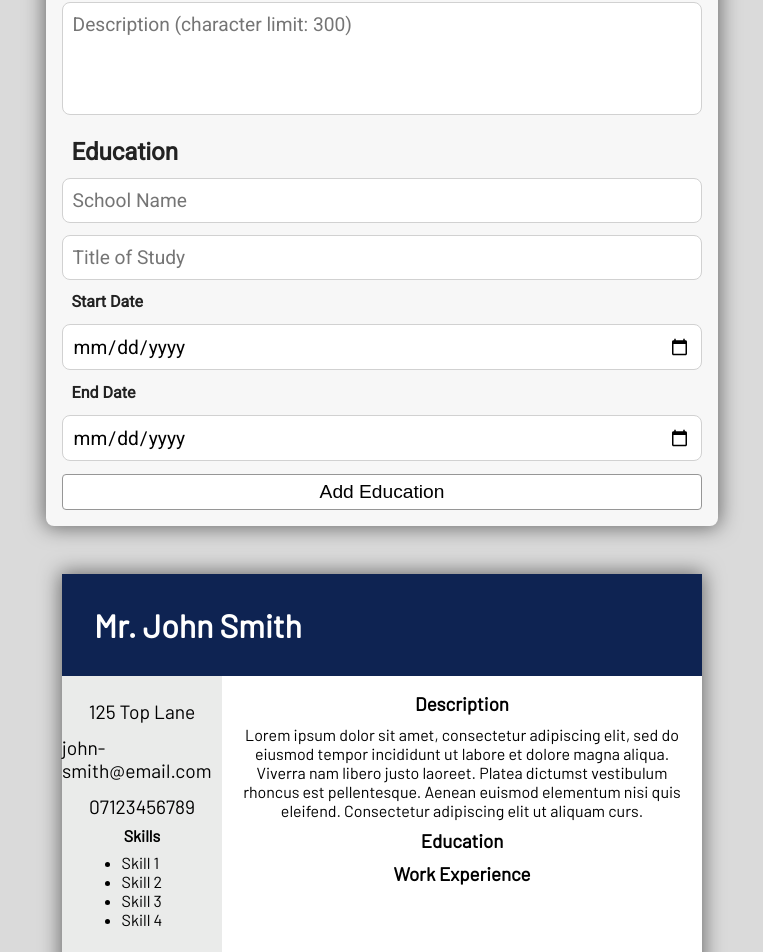
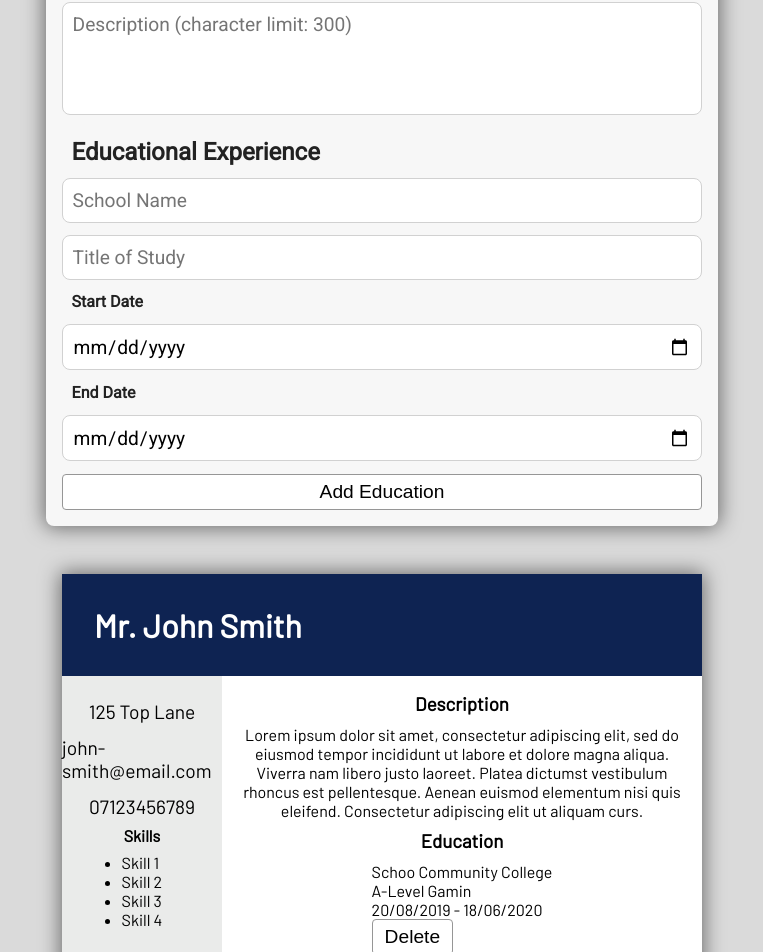
Before and after one commit to brajpatel/cv-project, a React (Create React App) app: page / in a window 1280 px wide. Shown: the part 529-1481 px from the top of the page, without its empty margins (258-1021 px from the left). Built offline with nearby package versions, Linux system fonts and the light colour scheme.

Commit message:
Add education state

```diff
--- a/src/components/Main.js
+++ b/src/components/Main.js
@@ -16,7 +16,23 @@ class Main extends React.Component {
             address: '125 Top Lane',
             email: 'john-smith@email.com',
             phone: '07123456789',
-            description: 'Lorem ipsum dolor sit amet, consectetur adipiscing elit, sed do eiusmod tempor incididunt ut labore et dolore magna aliqua. Viverra nam libero justo laoreet. Platea dictumst vestibulum rhoncus est pellentesque. Aenean euismod elementum nisi quis eleifend. Consectetur adipiscing elit ut aliquam curs.'
+            description: 'Lorem ipsum dolor sit amet, consectetur adipiscing elit, sed do eiusmod tempor incididunt ut labore et dolore magna aliqua. Viverra nam libero justo laoreet. Platea dictumst vestibulum rhoncus est pellentesque. Aenean euismod elementum nisi quis eleifend. Consectetur adipiscing elit ut aliquam curs.',
+            education: {
+                school: '',
+                title: '',
+                start: '',
+                end: '',
+                id: uniqid()
+            },
+            educations: [
+                {
+                    school: 'Schoo Community College',
+                    title: 'A-Level Gamin',
+                    start: '20/08/2019',
+                    end: '18/06/2020',
+                    id: uniqid()
+                }
+            ]
         }
 
         this.handleTitle = this.handleTitle.bind(this);
@@ -26,6 +42,7 @@ class Main extends React.Component {
         this.handleEmail = this.handleEmail.bind(this);
         this.handlePhone = this.handlePhone.bind(this);
         this.handleDescription = this.handleDescription.bind(this);
+        this.addEducation = this.addEducation.bind(this);
     }
 
     handleTitle(e) {
@@ -56,8 +73,27 @@ class Main extends React.Component {
         this.setState({ description: e.target.value })
     }
 
+    handleSchoolName(e) {
+        this.setState({ education: { school: e.target.value } })
+    }
+
+    addEducation() {
+        if(this.state.educations.length >= 3) return;
+
+        this.setState({
+            educations: this.state.educations.concat(this.state.education),
+            education: {
+                school: '',
+                title: '',
+                start: '',
+                end: '',
+                id: uniqid()
+            }
+        })
+    }
+
     render() {
-        const { title, forename, surname, address, email, phone, description } = this.state;
+        const { title, forename, surname, address, email, phone, description, educations } = this.state;
 
         return (
             <div>
@@ -71,7 +107,11 @@ class Main extends React.Component {
                         handlePhone={this.handlePhone}
                         handleDescription={this.handleDescription}
                     />
-                    <Education/>
+                    <Education
+                        handleSchoolName={this.handleSchoolName}
+                        addEducation={this.addEducation}
+                    />
+
                 </div>
                 <Preview
                     title={title}
@@ -81,6 +121,7 @@ class Main extends React.Component {
                     email={email}
                     phone={phone}
                     description={description}
+                    educations={educations}
                 />
             </div>
         )
--- a/src/components/Preview.js
+++ b/src/components/Preview.js
@@ -7,13 +7,13 @@ import Main from './preview components/Preview-Main';
 
 class Preview extends React.Component {
     render() {
-        const { title, forename, surname, address, email, phone, description } = this.props;
+        const { title, forename, surname, address, email, phone, description, educations } = this.props;
 
         return (
             <div className="cv-preview">
                 <Header title={title} forename={forename} surname={surname}/>
                 <Aside address={address} email={email} phone={phone}/>
-                <Main description={description}/>
+                <Main description={description} educations={educations}/>
             </div>
         )
     }
--- a/src/components/form components/Education.js
+++ b/src/components/form components/Education.js
@@ -2,18 +2,18 @@ import React from "react";
 
 class Education extends React.Component {
     render() {
-        const { handleSchoolName, handleTitleOfStudy, handleStudyStart, handleStudyEnd } = this.props;
+        const { handleSchoolName, handleTitleOfStudy, handleStudyStart, handleStudyEnd, addEducation } = this.props;
 
         return(
             <div>
-                <h2>Education</h2>
+                <h2>Educational Experience</h2>
                 <input onChange={(e) => handleSchoolName(e)} placeholder="School Name" type="text"></input>
                 <input onChange={(e) => handleTitleOfStudy(e)} placeholder="Title of Study" type="text"></input>
                 <h4>Start Date</h4>
                 <input onChange={(e) => handleStudyStart(e)} placeholder="Study Start Date" type="date"></input>
                 <h4>End Date</h4>
                 <input onChange={(e) => handleStudyEnd(e)} placeholder="Study End Date" type="date"></input>
-                <button>Add Education</button>
+                <button className="add-education" onClick={addEducation}>Add Education</button>
             </div>
         )
     }
--- a/src/components/preview components/Preview-Main.js
+++ b/src/components/preview components/Preview-Main.js
@@ -2,13 +2,25 @@ import React from "react";
 
 class Main extends React.Component {
     render() {
-        const { description } = this.props;
+        const { description, educations } = this.props;
 
         return (
             <div className="preview-main">
                 <h3>Description</h3>
                 <p className="description">{description}</p>
                 <h3>Education</h3>
+                <div className="educations">
+                    {educations.map((education) => {
+                        return (
+                            <div key={education.id}>
+                                <p className="school-name">{education.school}</p>
+                                <p className="study-title">{education.title}</p>
+                                <p>{education.start} - {education.end}</p>
+                                <button>Delete <i className="fa-solid fa-trash"></i></button>
+                            </div>
+                        )
+                    })}
+                </div>
                 <h3>Work Experience</h3>
             </div>
         )
--- a/src/styles/editor.css
+++ b/src/styles/editor.css
@@ -54,8 +54,20 @@ button {
     outline: none;
     cursor: pointer;
     padding: 6px 12px;
-    background-color: white;
+    background: white;
     border: 1px solid rgb(150, 150, 150);
     border-radius: 4px;
     font-size: 1.2rem;
 }
+
+.delete-education:hover {
+    background: crimson;
+    color: #eaebea;
+    border-color: rgb(165, 16, 45);
+}
+
+.add-education:hover {
+    background: rgb(46, 202, 46);
+    color: #eaebea;
+    border-color: rgb(20, 148, 20);
+}
--- a/src/styles/preview.css
+++ b/src/styles/preview.css
@@ -58,3 +58,7 @@
 .description {
     text-align: center;
 }
+
+.educations {
+    display: flex;
+}
```
